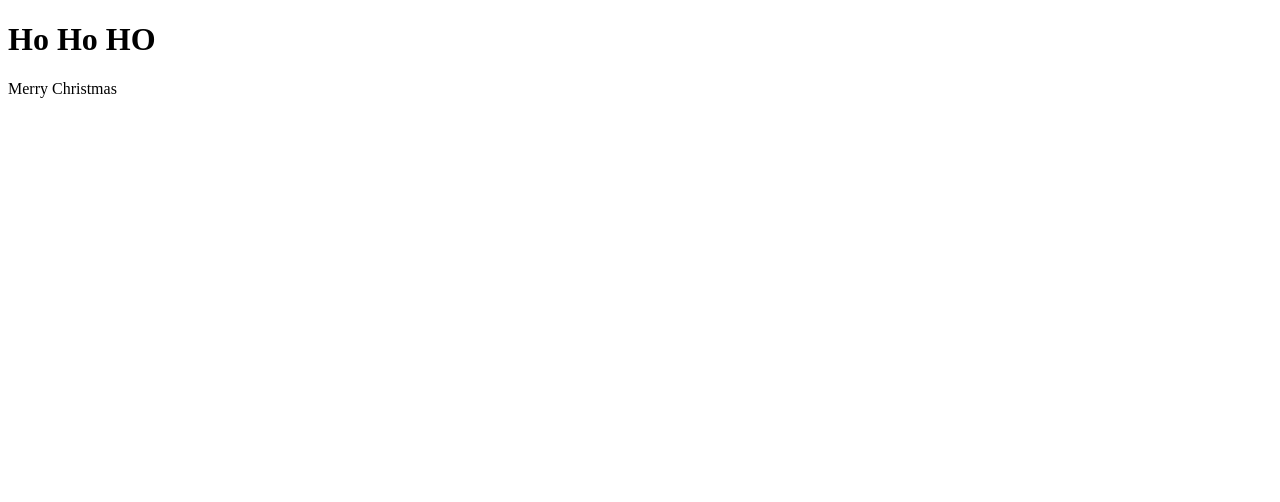
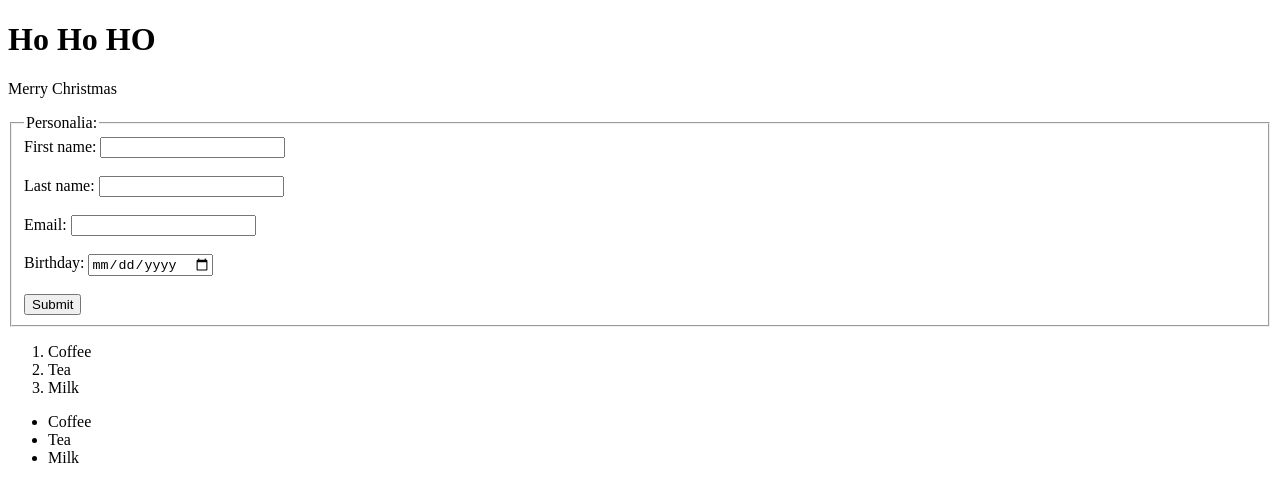
Before and after one commit to gansuvd777/test, a plain HTML site: page index.html in a window 1280 px wide. Drawn offline with Linux system fonts and the light colour scheme.

Commit message:
adding dummy form

```diff
--- a/index.html
+++ b/index.html
@@ -9,5 +9,32 @@
 <body>
     <h1>Ho Ho HO </h1>
     <p>Merry Christmas </p>
+<section>
+    <form action="/action_page.php">
+        <fieldset>
+          <legend>Personalia:</legend>
+          <label for="fname">First name:</label>
+          <input type="text" id="fname" name="fname"><br><br>
+          <label for="lname">Last name:</label>
+          <input type="text" id="lname" name="lname"><br><br>
+          <label for="email">Email:</label>
+          <input type="email" id="email" name="email"><br><br>
+          <label for="birthday">Birthday:</label>
+          <input type="date" id="birthday" name="birthday"><br><br>
+          <input type="submit" value="Submit">
+        </fieldset>
+      </form>
+</section>
+    <ol>
+        <li>Coffee</li>
+        <li>Tea</li>
+        <li>Milk</li>
+      </ol>
+
+      <ul>
+        <li>Coffee</li>
+        <li>Tea</li>
+        <li>Milk</li>
+      </ul>
 </body>
 </html>
```
